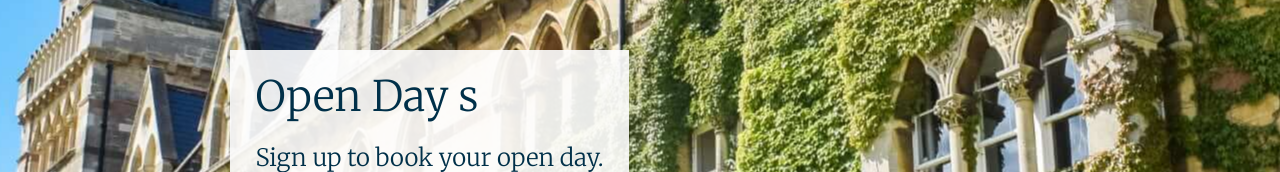
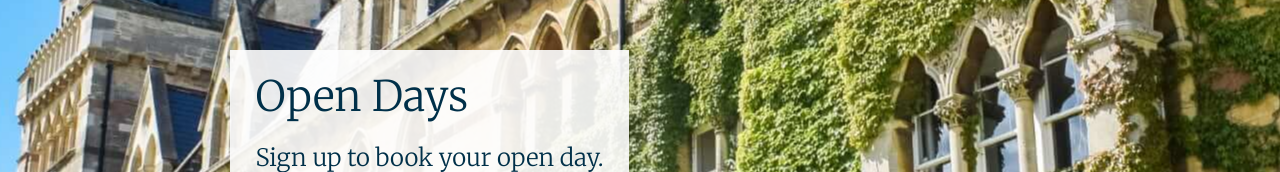
Before and after one commit to cameronteconway/education, a React (Vite) app: page / in a window 1280 px wide. Shown: the part 302-474 px from the top of the page. Built offline with nearby package versions, Linux system fonts and the light colour scheme; a web font is replaced by a local one.

Commit message:
Commit: 2023-07-17 17:47:29

```diff
--- a/src/components/Banner.tsx
+++ b/src/components/Banner.tsx
@@ -8,7 +8,7 @@ const Banner = () => {
                 title='Campus building in summer surrounded by trees'
             />
             <div className='banner__info'>
-                <span className='banner__title'>Open Day s</span>
+                <span className='banner__title'>Open Days</span>
                 <p className='banner__text'>Sign up to book your open day.</p>
                 <a className='banner__link' href='/#'>
                     Book open day<span className='banner__right-arrow'></span>
```
